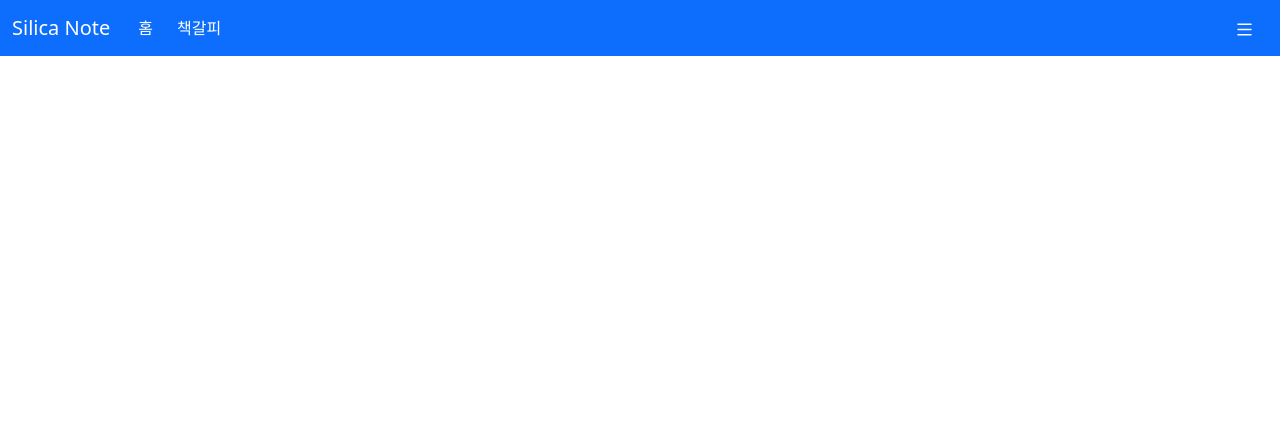
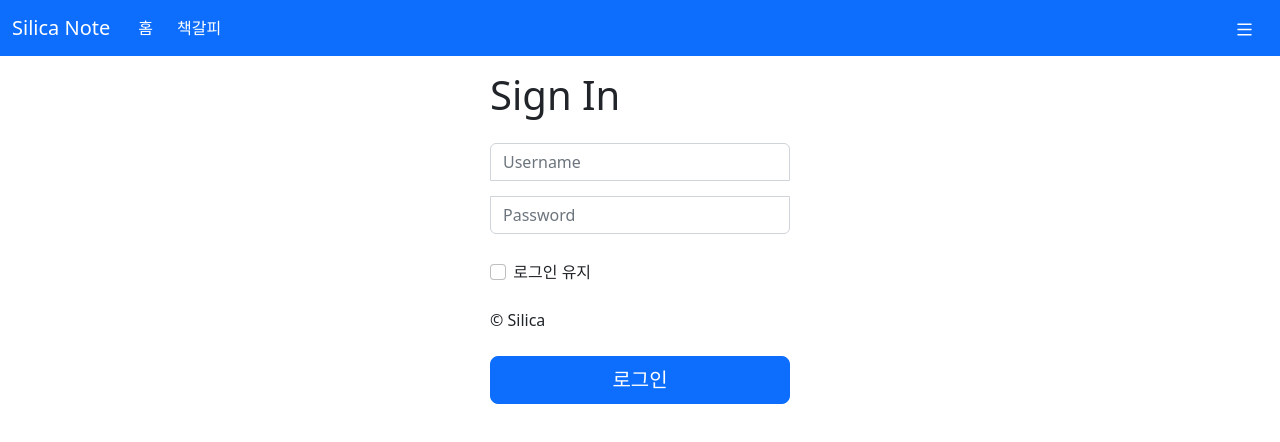
Before and after one commit to yeong-hyeon-kim/IRIS, a React (Create React App) app: page /SingIn in a window 1280 px wide. Before the commit this address had no page. Shown: the top 442 px of the page. Built offline with nearby package versions, Linux system fonts and the light colour scheme.

Commit message:
로그인 화면 작성.

```diff
--- a/src/App.css
+++ b/src/App.css
@@ -39,3 +39,26 @@ li {
   border-radius: 4px;
   padding: 4px;
 }
+
+.Form-SignIn {
+  width: 100%;
+  max-width: 330px;
+  padding: 15px;
+  margin: auto;
+}
+
+.Form-Control {
+  align-items: center;
+}
+
+.Form-SignIn input[type="email"] {
+  margin-bottom: -1px;
+  border-bottom-right-radius: 0;
+  border-bottom-left-radius: 0;
+}
+
+.Form-SignIn input[type="password"] {
+  margin-bottom: 10px;
+  border-top-left-radius: 0;
+  border-top-right-radius: 0;
+}
--- a/src/App.tsx
+++ b/src/App.tsx
@@ -6,6 +6,7 @@ import Container from "react-bootstrap/Container";
 import HomeContainer from "./containers/homeContainer";
 import LinkContainer from "./containers/linkContainer";
 import IntroduceContainer from "./containers/introduceContainer";
+import SignInContainer from "./containers/signinContainer";
 function App() {
   function setScreenSize() {
     let vh = window.innerHeight * 0.01;
@@ -25,6 +26,10 @@ function App() {
             element={<IntroduceContainer></IntroduceContainer>}
           ></Route>
           <Route path="/Link" element={<LinkContainer></LinkContainer>}></Route>
+          <Route
+            path="/SingIn"
+            element={<SignInContainer></SignInContainer>}
+          ></Route>
         </Routes>
         <Container></Container>
       </BrowserRouter>
--- /dev/null
+++ b/src/components/sign_in.tsx
@@ -0,0 +1,43 @@
+import Form from "react-bootstrap/Form";
+import FormCheck from "react-bootstrap/FormCheck";
+import InputGroup from "react-bootstrap/InputGroup";
+
+function SignIn() {
+  return (
+    <>
+      <div className="Form-SignIn">
+        <InputGroup className="mb-3">
+          <h1 className="Form-Control">Sign In</h1>
+        </InputGroup>
+        <InputGroup className="mb-3">
+          <Form.Control
+            type="email"
+            placeholder="Username"
+            aria-label="Username"
+          />
+        </InputGroup>
+        <InputGroup className="mb-3">
+          <Form.Control
+            type="Password"
+            placeholder="Password"
+            aria-label="Password"
+          />
+        </InputGroup>
+        <InputGroup className="mb-3">
+          <FormCheck aria-label="Checkbox for following text input" />
+          <Form.Label>&nbsp; 로그인 유지</Form.Label>
+        </InputGroup>
+        <InputGroup className="mb-3">
+          <Form.Label>&copy; Silica</Form.Label>
+        </InputGroup>
+        <InputGroup className="mb-3">
+          <button className="w-100 btn btn-lg btn-primary" type="submit">
+            로그인
+          </button>
+        </InputGroup>
+      </div>
+    </>
+  );
+}
+
+export default SignIn;
--- /dev/null
+++ b/src/containers/signinContainer.tsx
@@ -0,0 +1,13 @@
+import React from "react";
+// 상태 조회, 디스패쳐 발생 모듈
+import { useSelector, useDispatch } from "react-redux";
+// 루트 리듀서 가져오기
+import { RootState } from "../modules";
+// 액션 함수 가져오기
+import SignIn from "../components/sign_in";
+
+let SignInContainer = () => {
+  return <SignIn></SignIn>;
+};
+
+export default SignInContainer;
--- a/src/modules/index.ts
+++ b/src/modules/index.ts
@@ -2,8 +2,9 @@ import { combineReducers } from "redux";
 import Home from "./home";
 import Link from "./link";
 import Introduce from "./introduce";
+import SingIn from "./sing_in";
 
-const rootReducer = combineReducers({ Home, Introduce, Link });
+const rootReducer = combineReducers({ Home, Introduce, Link, SingIn });
 
 export default rootReducer;
 
--- /dev/null
+++ b/src/modules/sing_in.ts
@@ -0,0 +1,28 @@
+const URL = "link/URL" as const;
+
+/* 액션 함수 */
+export const actionFuncURL = () => ({
+  type: URL,
+});
+
+/* 모든 액션 타입 정의 */
+type actionLink = ReturnType<typeof actionFuncURL>;
+
+/* 리덕스 상태 타입 정의 */
+type typeState = {
+  url: string[];
+};
+/* 상태 초기화 */
+const initState: typeState = {
+  url: [""],
+};
+
+/* 리듀서 */
+function SingIn(state: typeState = initState, action: actionLink): typeState {
+  switch (action.type) {
+    default:
+      return state;
+  }
+}
+
+export default SingIn;
```
